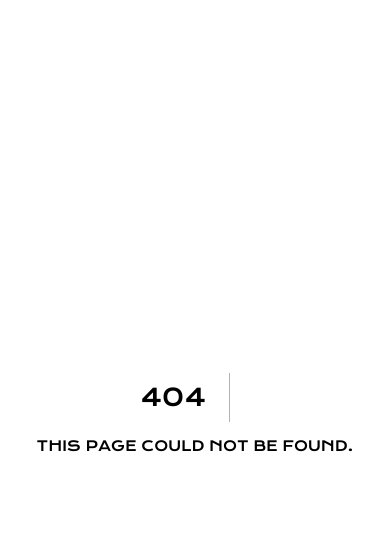
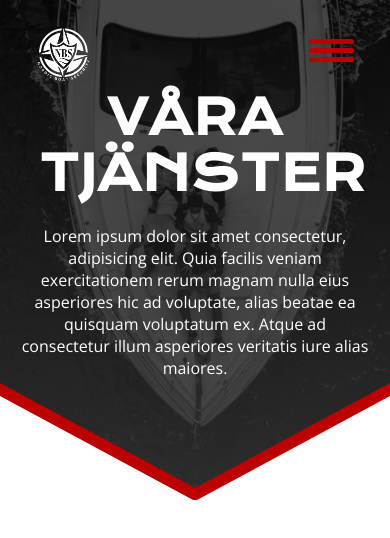
Before and after one commit to christerresin/nordicboatsecurity, a Next.js app: page /services in a window 390 px wide. Before the commit this address had no page. Shown: the top 538 px of the page. Built offline with nearby package versions, Linux system fonts and the light colour scheme.

Commit message:
add top comp with styles

```diff
--- a/components/Header.jsx
+++ b/components/Header.jsx
@@ -1,3 +1,4 @@
+import Link from 'next/link';
 import { useEffect, useState } from 'react';
 import styles from '../styles/Header.module.scss';
 
@@ -36,7 +37,9 @@ function Header() {
             <a>PRODUKTER</a>
           </li>
           <li>
-            <a>VÅRA TJÄNSTER</a>
+            <Link href='/services'>
+              <a>VÅRA TJÄNSTER</a>
+            </Link>
           </li>
           <li>
             <a>REFERENSER</a>
--- a/components/Top.jsx
+++ b/components/Top.jsx
@@ -2,16 +2,17 @@ import styles from '../styles/Top.module.scss';
 
 function Top() {
   return (
-    <section className={styles.container}>
-      <div className={styles.usp}>
-        <h2>ETT KOMPLETT SYSTEM ANPASSAT EFTER DIN BÅT</h2>
-        <div className={`${styles.divider} ${styles.red}`}></div>
+    <section className={styles.top}>
+      <div className={styles.text}>
+        <h1>Våra tjänster</h1>
         <p>
-          Duis aute irure dolor in reprehenderit in voluptate velit esse cillum
-          dolore eu fugiat nulla pariatur. Excepteur sint occaecat cupidatat non
-          proident.
+          Lorem ipsum dolor sit amet consectetur, adipisicing elit. Quia facilis
+          veniam exercitationem rerum magnam nulla eius asperiores hic ad
+          voluptate, alias beatae ea quisquam voluptatum ex. Atque ad
+          consectetur illum asperiores veritatis iure alias maiores.
         </p>
       </div>
+      <div id={styles.shape}></div>
     </section>
   );
 }
--- a/pages/index.js
+++ b/pages/index.js
@@ -1,5 +1,6 @@
 import Head from 'next/head';
 import Image from 'next/image';
+
 import Bottom from '../components/Bottom';
 import Footer from '../components/Footer';
 import Header from '../components/Header';
@@ -7,7 +8,7 @@ import Hero from '../components/Hero';
 import Products from '../components/Products';
 import References from '../components/References';
 import Services from '../components/Services';
-import Top from '../components/Top';
+import Usp from '../components/Usp';
 import styles from '../styles/Home.module.scss';
 
 export default function Home() {
@@ -19,7 +20,7 @@ export default function Home() {
       </Head>
       <Header />
       <Hero />
-      <Top />
+      <Usp />
       <Products />
       <Services />
       <References />
--- /dev/null
+++ b/pages/services.js
@@ -0,0 +1,17 @@
+import Head from 'next/head';
+import Header from '../components/Header';
+import Top from '../components/Top';
+import styles from '../styles/Home.module.scss';
+
+export default function services() {
+  return (
+    <div className={styles.container}>
+      <Head>
+        <title>Nordic Boat Security</title>
+        <link rel='icon' href='/favicon.ico' />
+      </Head>
+      <Header />
+      <Top />
+    </div>
+  );
+}
--- a/styles/Top.module.scss
+++ b/styles/Top.module.scss
@@ -1,62 +1,147 @@
-.container {
-  position: relative;
-  grid-row: 8;
-  grid-column: 4/12;
-  height: 20rem;
-  margin-bottom: 2rem;
-  margin-top: 3rem;
+.top {
+  position: absolute;
+  top: 0;
+  left: 0;
+  width: 100%;
+  height: 500px;
+  background: #333333;
+  background-size: cover;
+  background-position: center;
+  background-repeat: no-repeat;
+  background-image: linear-gradient(rgba(0, 0, 0, 0.7), rgba(51, 51, 51, 0.85)),
+    url(/hero_gray_1024.jpg);
+  grid-row: 2;
+  grid-column: 1/15;
 }
 
-.usp {
-  display: flex;
-  flex-direction: column;
-  align-items: center;
+.text {
   text-align: center;
-  text-transform: uppercase;
   position: absolute;
   top: 50%;
   left: 50%;
   transform: translate(-50%, -50%);
-  width: 80%;
-
-  h2 {
-    width: 70%;
-  }
+  color: white;
+  width: 800px;
 }
 
-.red {
-  color: #bd0000;
+.text h1 {
+  font-size: 4.5rem;
+  font-weight: 700;
+  line-height: 86px;
+  text-transform: uppercase;
+  text-align: center;
+  letter-spacing: 1px;
+  margin-bottom: 1.5rem;
 }
 
-.divider {
-  width: 80px;
-  border: 1px solid;
-  border-radius: 1px;
-  margin: 1.5rem 0 1.5rem 0;
+.text p {
+  margin-bottom: 2rem;
+  font-weight: 400;
+  line-height: normal;
+}
+
+#shape {
+  width: 50vw;
+  height: 5vh;
+  box-sizing: content-box;
+}
+
+#shape::before {
+  content: '';
+  position: absolute;
+  left: 0;
+  bottom: 0px;
+  width: 0;
+  height: 12px;
+  border-bottom: 6.6rem solid transparent;
+  border-left: 50vw solid #bd0000;
+  border-right: 50vw solid #bd0000;
+  transform: scaleY(-1);
+}
+
+#shape::after {
+  content: '';
+  position: absolute;
+  left: 0;
+  /* top: 704.5px; */
+  bottom: 0;
+  width: 0;
+  height: 0;
+  border-bottom: 6.6rem solid transparent;
+  border-left: 50vw solid #fff;
+  border-right: 50vw solid #fff;
+  transform: scaleY(-1);
+  margin-bottom: -1px;
+}
+
+#chevron {
+  position: relative;
+  text-align: center;
+  padding: 8px;
+  height: 60px;
+  width: 100vw;
+  top: 425px;
+}
+#chevron:before {
+  content: '';
+  position: absolute;
+  top: 0;
+  left: 0;
+  height: 100%;
+  width: 50%;
+  background: red;
+  transform: skew(0deg, 7deg);
+}
+#chevron:after {
+  content: '';
+  position: absolute;
+  top: 0;
+  right: 0;
+  height: 100%;
+  width: 50%;
+  background: red;
+  transform: skew(0deg, -7deg);
 }
 
 @media screen and (max-width: 1170px) {
-  .container {
-    grid-column: 1/8;
+  .wrapper {
+    grid-template-columns: 32px repeat(6, 1fr) 32px;
+    grid-auto-rows: minmax(100px, auto);
   }
 
-  .usp h2 {
-    margin-top: 3rem;
-    width: 80%;
+  .text {
+    width: 70%;
+  }
+
+  .text h1 {
+    font-size: 4rem;
+    font-weight: 700;
+    line-height: 72px;
+    text-transform: uppercase;
+    text-align: center;
+    letter-spacing: 1px;
+    margin-bottom: 1.5rem;
   }
 }
 
 @media screen and (max-width: 833px) {
-  .container {
-    grid-column: 2/6;
-    height: 500px;
-    margin-top: 0;
+  .wrapper {
+    grid-template-columns: 32px repeat(4, 1fr) 32px;
+    grid-auto-rows: minmax(100px, auto);
   }
 
-  .usp h2 {
-    width: 100%;
-    margin: 0;
-    font-size: 2.5rem;
-    line-height: 3rem;
+  .hero {
+    height: 500px;
+    grid-column: 2/6;
+  }
+
+  .text {
+    width: 90%;
+  }
+
+  .text h1 {
+    font-size: 3rem;
+    line-height: 3.5rem;
+    padding: 0 5vw 0 5vw;
   }
 }
```
Also changed, not shown: components/Usp.jsx (added, +19 -0 lines), styles/Usp.module.scss (added, +62 -0 lines).
